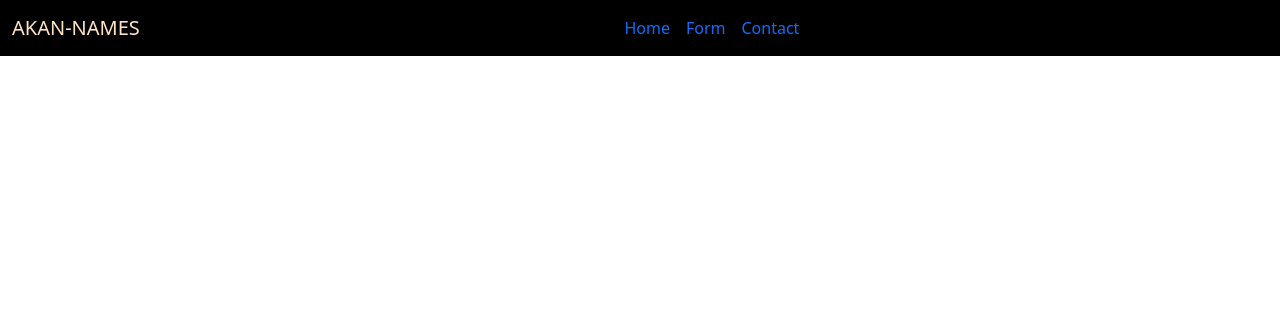
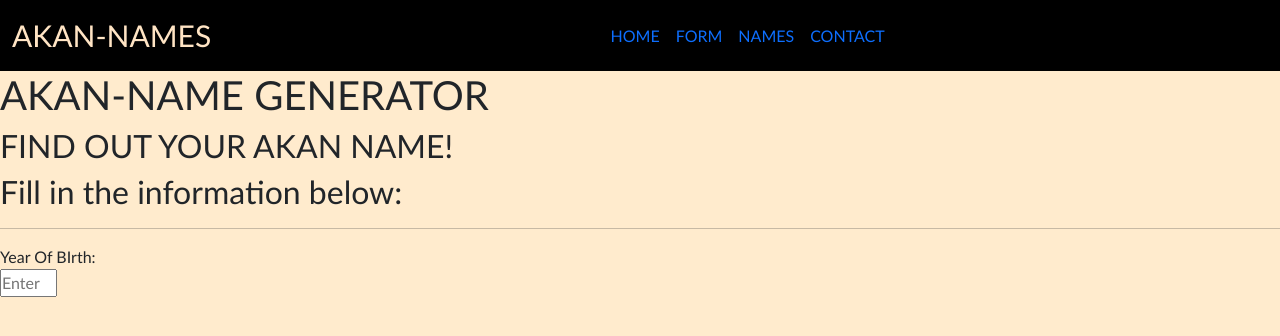
Before and after one commit to han254/Akan-naming, a plain HTML site: page index.html in a window 1280 px wide. Drawn offline with nearby package versions, Linux system fonts and the light colour scheme.

Commit message:
:ft:add Year of birth in thr form

```diff
--- a/CSS/style.css
+++ b/CSS/style.css
@@ -2,7 +2,13 @@
   padding: 0px;
   margin: 0px;
   box-sizing: border-box;
+  font-family: "Gill Sans", "Gill Sans MT", Calibri, "Trebuchet MS", sans-serif;
 }
-div .navbar-brand{
-    color:bisque;
+body {
+  background-color: blanchedalmond;
 }
+
+div .navbar-brand {
+  color: bisque;
+  font-size: 30px;
+}
--- a/index.html
+++ b/index.html
@@ -2,7 +2,6 @@
 <html lang="en">
 
 <head>
-    <!-- Required meta tags -->
     <meta charset="utf-8">
     <meta name="viewport" content="width=device-width, initial-scale=1">
     <!-- Bootstrap CSS -->
@@ -11,6 +10,7 @@
     <link rel="stylesheet" href="./CSS/style.css">
     <title>Akan-Naming</title>
 </head>
+
 <body>
     <nav class="navbar navbar-expand-lg navbar-black bg-black">
         <div class="container-fluid">
@@ -22,18 +22,92 @@
             <div class="collapse navbar-collapse " id="navbarNav">
                 <ul class="navbar-nav mx-auto">
                     <li class="nav-item">
-                        <a class="nav-link active" aria-current="page" href="#">Home</a>
+                        <a class="nav-link active" aria-current="page" href="#">HOME</a>
                     </li>
                     <li class="nav-item">
-                        <a class="nav-link" href="#">Form</a>
+                        <a class="nav-link" href="#">FORM</a>
                     </li>
                     <li class="nav-item">
-                        <a class="nav-link" href="#">Contact</a>
+                        <a class="nav-link" href="#">NAMES</a>
+                    </li>
+                    <li class="nav-item">
+                        <a class="nav-link" href="#">CONTACT</a>
                     </li>
                 </ul>
             </div>
         </div>
     </nav>
+    <div id="heading">
+        <h1>AKAN-NAME GENERATOR</h1>
+        <h2>FIND OUT YOUR AKAN NAME!</h2>
+    </div>
+    <div>
+        <form name="myform" id="myform">
+            <h2>Fill in the information below:</h2>
+            <hr>
+            <div class="input1">
+                <label for="YOB">Year Of BIrth:</label><br>
+                <input type="number" id="YOB" min="1900" max="2022" placeholder="Enter the Year e.g 2001"
+                    require><br><br>
+
+
+    </div>
+    <!-- <div id="carouselExampleControls" class="carousel slide" data-bs-ride="carousel">
+        <div class="carousel-inner">
+            <div class="carousel-item active">
+                <img src="/images/Abena.jpg" class="d-block w-200px" alt="Akan-picture">
+            </div>
+            <div class="carousel-item">
+                <img src="/images/adwoa.jpg" class="d-block 200px" alt="Akan-picture">
+            </div>
+            <div class="carousel-item">
+                <img src="/images/afua.jpg" class="d-block 200px" alt="Akan-picture">
+            </div>
+            <img src="/images/akosua.jpg" class="d-block 200px" alt="Akan-picture">
+            <div class="carousel-item">
+                <img src="/images/ama.jpg" class="d-block 200px" alt="Akan-picture">
+            </div>
+            <div class="carousel-item">
+                <img src="/images/Akua.jpg" class="d-block 200px" alt="Akan-picture">
+            </div>
+            <div class="carousel-item">
+                <img src="/images/kofi.jpg" class="d-block 200px" alt="Akan-picture">
+            </div>
+            <div class="carousel-item">
+                <img src="/images/kwabena.jpg" class="d-block 200px" alt="Akan-picture">
+            </div>
+            <div class="carousel-item">
+                <img src="/images/Kwadwo.jpg" class="d-block 200px" alt="Akan-picture">
+            </div>
+            <div class="carousel-item">
+                <img src="/images/kwaku.jpg" class="d-block 200px" alt="Akan-picture">
+            </div>
+            <div class="carousel-item">
+                <img src="/images/kwame.jpg" class="d-block 200px" alt="Akan-picture">
+            </div>
+            <div class="carousel-item">
+                <img src="/images/kwesi.jpg" class="d-block 200px" alt="Akan-picture">
+            </div>
+            <div class="carousel-item">
+                <img src="/images/yaa.jpg" class="d-block 200px" alt="Akan-picture">
+            </div>
+            <div class="carousel-item">
+                <img src="/images/yaw.jpg" class="d-block 200px" alt="Akan-picture">
+            </div>
+        </div>
+        <button class="carousel-control-prev" type="button" data-bs-target="#carouselExampleControls"
+            data-bs-slide="prev">
+            <span class="carousel-control-prev-icon" aria-hidden="true"></span>
+            <span class="visually-hidden">Previous</span>
+        </button>
+        <button class="carousel-control-next" type="button" data-bs-target="#carouselExampleControls"
+            data-bs-slide="next">
+            <span class="carousel-control-next-icon" aria-hidden="true"></span>
+            <span class="visually-hidden">Next</span>
+        </button>
+    </div> -->
+
+
 
     <!--Bootstrap JS -->
     <script src="https://cdn.jsdelivr.net/npm/bootstrap@5.1.3/dist/js/bootstrap.min.js"
```
